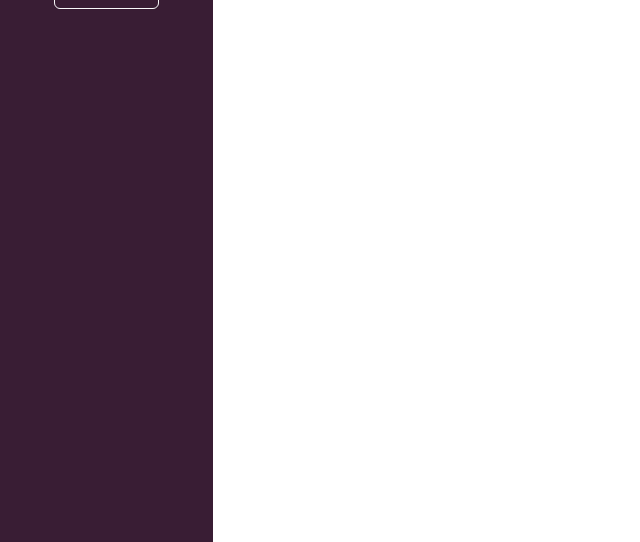
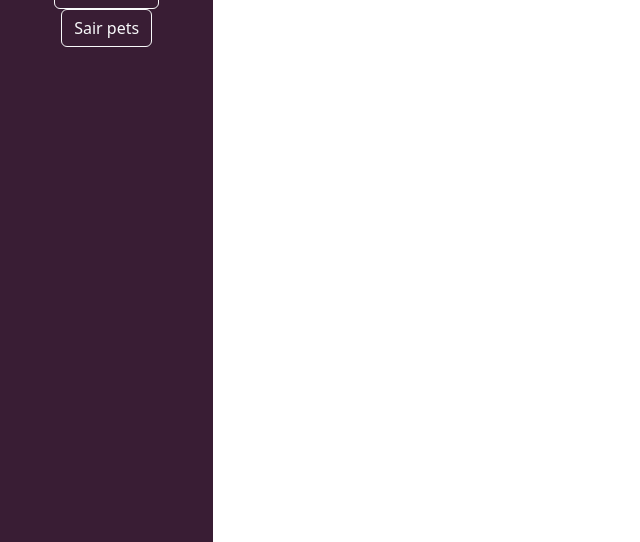
Before and after one commit to williamrx777/Projects, a Django app: template divulga/templates/dashboard.html in a window 1280 px wide. Shown: the part 258-800 px from the top of the page, without its empty margins (0-640 px from the left). Run offline with Django 5.2, Linux system fonts and the light colour scheme; the template is opened without the code that fills it, so the values that code supplies are empty.

Commit message:
update:dashboard and ajust in html

```diff
--- a/adota/templates/listar_pets.html
+++ b/adota/templates/listar_pets.html
@@ -22,7 +22,7 @@
                      <a class="btn btn-outline-light" href="{% url 'seus_pets' %}">Seus pets</a>
                     <a class="btn btn-outline-light" href="{% url 'ver_pedido_adocao' %}">Ver pedido de adoção</a>
                     <a class="btn btn-outline-light" href="{% url 'listar_pets' %}">LIstar pets</a>
-
+                    <a class="btn btn-outline-light" href="{% url 'adote_sair' %}">Sair pets</a>
                 </div>
 
                 <div class="col-md">
--- a/divulga/templates/dashboard.html
+++ b/divulga/templates/dashboard.html
@@ -6,10 +6,10 @@
     <meta name="viewport" content="width=device-width, initial-scale=1">
     <title>Cadastro</title>
     <link href="https://cdn.jsdelivr.net/npm/bootstrap@5.3.0-alpha1/dist/css/bootstrap.min.css" rel="stylesheet">
-    <link href="{% static 'usuarios/css/cadastro.css' %}" rel="stylesheet">
-    <link href="{% static 'divulgar/css/novo_pet.css' %}" rel="stylesheet">
-    <link href="{% static 'divulgar/css/seus_pet.css' %}" rel="stylesheet">
-    <link href="{% static 'adotar/css/listar_pets.css' %}" rel="stylesheet">
+    <link href="{% static 'cadastro.css' %}" rel="stylesheet">
+    <link href="{% static 'novo_pet.css' %}" rel="stylesheet">
+    <link href="{% static 'seus_pet.css' %}" rel="stylesheet">
+    <link href="{% static 'listar_pets.css' %}" rel="stylesheet">
     </head>
     <body>
 
@@ -22,7 +22,7 @@
                     <a class="btn btn-outline-light" href="{% url 'seus_pets' %}">Seus pets</a>
                     <a class="btn btn-outline-light" href="{% url 'ver_pedido_adocao' %}">Ver pedido de adoção</a>
                     <a class="btn btn-outline-light" href="{% url 'listar_pets' %}">LIstar pets</a>
-
+                    <a class="btn btn-outline-light" href="{% url 'adote_sair' %}">Sair pets</a>
                 </div>
 
                 <div style="padding:60px" class="col-md">
--- a/divulga/templates/novo_pet.html
+++ b/divulga/templates/novo_pet.html
@@ -21,6 +21,7 @@
                    <a class="btn btn-outline-light" href="{% url 'seus_pets' %}">Seus pets</a>
                     <a class="btn btn-outline-light" href="{% url 'ver_pedido_adocao' %}">Ver pedido de adoção</a>
                     <a class="btn btn-outline-light" href="{% url 'listar_pets' %}">LIstar pets</a>
+                    <a class="btn btn-outline-light" href="{% url 'adote_sair' %}">Sair pets</a>
                 </div>
 
                 <div class="col-md">
--- a/divulga/templates/seus_pets.html
+++ b/divulga/templates/seus_pets.html
@@ -21,7 +21,7 @@
                      <a class="btn btn-outline-light" href="{% url 'seus_pets' %}">Seus pets</a>
                     <a class="btn btn-outline-light" href="{% url 'ver_pedido_adocao' %}">Ver pedido de adoção</a>
                     <a class="btn btn-outline-light" href="{% url 'listar_pets' %}">LIstar pets</a>
-
+                    <a class="btn btn-outline-light" href="{% url 'adote_sair' %}">Sair pets</a>
                 </div>
 
                 <div class="col-md">
--- a/divulga/templates/ver_pedido_adocao.html
+++ b/divulga/templates/ver_pedido_adocao.html
@@ -22,7 +22,7 @@
                    <a class="btn btn-outline-light" href="{% url 'seus_pets' %}">Seus pets</a>
                     <a class="btn btn-outline-light" href="{% url 'ver_pedido_adocao' %}">Ver pedido de adoção</a>
                     <a class="btn btn-outline-light" href="{% url 'listar_pets' %}">LIstar pets</a>
-
+                    <a class="btn btn-outline-light" href="{% url 'adote_sair' %}">Sair pets</a>
                 </div>
 
                 <div style="padding:60px" class="col-md">
--- a/divulga/templates/ver_pet.html
+++ b/divulga/templates/ver_pet.html
@@ -22,7 +22,7 @@
                      <a class="btn btn-outline-light" href="{% url 'seus_pets' %}">Seus pets</a>
                     <a class="btn btn-outline-light" href="{% url 'ver_pedido_adocao' %}">Ver pedido de adoção</a>
                     <a class="btn btn-outline-light" href="{% url 'listar_pets' %}">LIstar pets</a>
-
+                    <a class="btn btn-outline-light" href="{% url 'adote_sair' %}">Sair pets</a>
                 </div>
 
                 <div style="padding:60px" class="col-md">
--- a/usuario/adote_views.py
+++ b/usuario/adote_views.py
@@ -55,4 +55,4 @@ def adote_login(request):
 
 def adote_sair(request):
     logout(request)
-    return redirect('/auth/login')
+    return redirect('/adote/usuario/logar/')
```
Also changed, not shown: media/fotos_pets/IMG_1444.jpeg (added).
